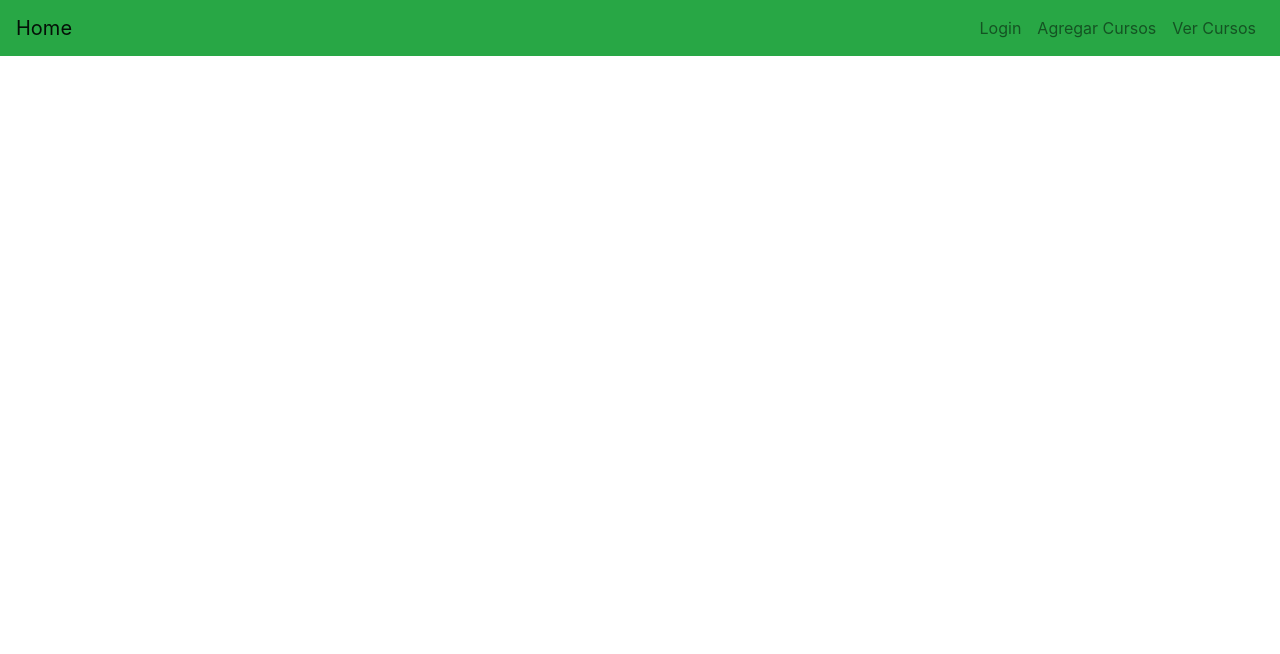
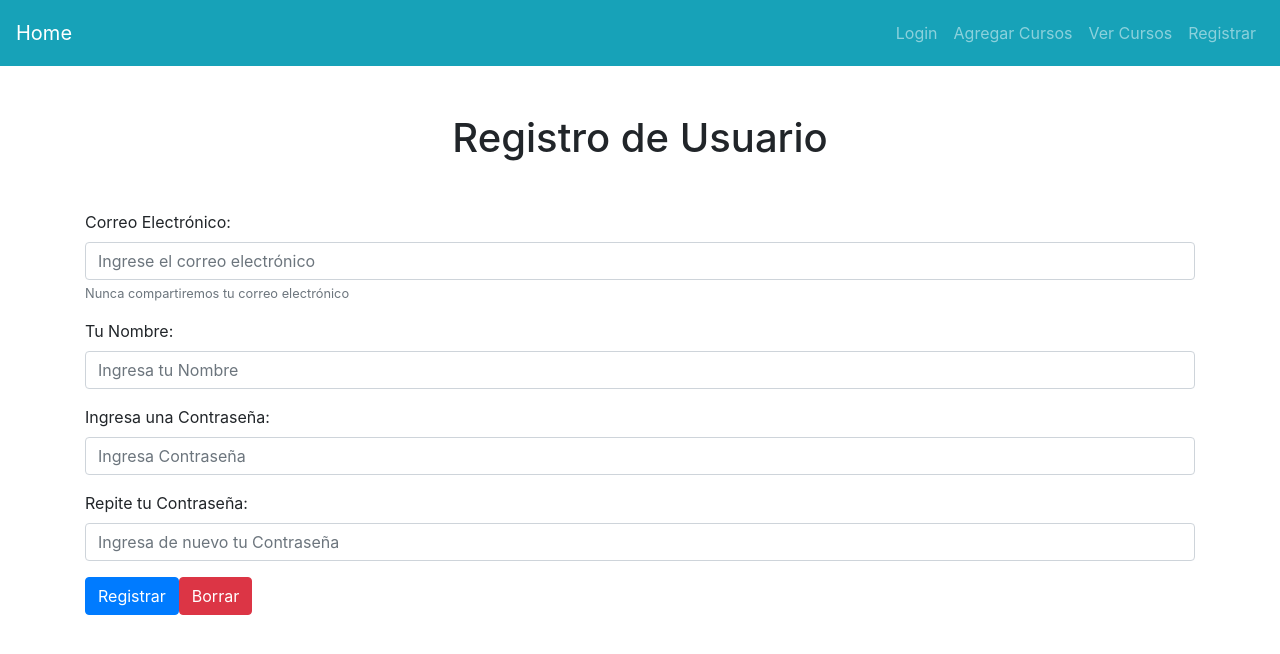
Before and after one commit to JuanDuran85/Martes_AppTodo, a Vue app: page /registrar in a window 1280 px wide. Shown: the top 654 px of the page. Built offline with nearby package versions, Linux system fonts and the light colour scheme.

Commit message:
agregando registro

```diff
--- a/src/components/Navegacion.vue
+++ b/src/components/Navegacion.vue
@@ -1,24 +1,28 @@
 <template>
   <div>
-    <nav class="navbar navbar-expand-lg navbar-light bg-success">
-        <router-link class="navbar-brand" to="/">Home</router-link>
-        <button class="navbar-toggler" type="button" data-toggle="collapse" data-target="#navbarNav" aria-controls="navbarNav" aria-expanded="false" aria-label="Toggle navigation">
-            <span class="navbar-toggler-icon"></span>
-        </button>
-        <div class="collapse navbar-collapse" id="navbarNav">
-            <ul class="navbar-nav ml-auto">
-                <li class="nav-item">
+    <b-navbar toggleable="lg" type="dark" variant="info">
+        <b-navbar-brand>
+            <router-link class="navbar-brand" to="/">Home</router-link>
+        </b-navbar-brand>
+        <b-navbar-toggle target="nav-collapse"></b-navbar-toggle>
+        <b-collapse id="nav-collapse" is-nav>
+        <!-- Right aligned nav items -->
+            <b-navbar-nav class="ml-auto">
+                <b-nav-form>
                     <router-link class="nav-link" to="/login">Login</router-link>
-                </li>
-                <li class="nav-item">
+                </b-nav-form>
+                <b-nav-form>
                     <router-link class="nav-link" to="/agregar">Agregar Cursos</router-link>
-                </li>
-                <li class="nav-item">
+                </b-nav-form>
+                <b-nav-form>
                     <router-link class="nav-link" to="/ver">Ver Cursos</router-link>
-                </li>
-            </ul>
-        </div>
-    </nav>
+                </b-nav-form>
+                <b-nav-form>
+                    <router-link class="nav-link" to="/registrar">Registrar</router-link>
+                </b-nav-form>
+            </b-navbar-nav>
+        </b-collapse>
+    </b-navbar>
   </div>
 </template>
 
--- a/src/router/router.js
+++ b/src/router/router.js
@@ -8,7 +8,8 @@ Vue.use(VueRouter)
   {
     path: '/',
     name: 'Home',
-    component: Home
+    component: Home,
+    alias:['/Inicio','/inicio']
   },
   {
     path: '/login',
@@ -24,6 +25,16 @@ Vue.use(VueRouter)
     path: '/ver',
     name: 'Ver',
     component: () => import('../views/Ver.vue')
+  },
+  {
+    path: '/registrar',
+    name: 'Registrar',
+    component: () => import('../views/Registro.vue'),
+    alias: ['/registro','/crearcuenta','/cuenta','/crear']
+  },
+  {
+    path: '*',
+    redirect: '/login'
   }
 ]
 
--- /dev/null
+++ b/src/views/Registro.vue
@@ -0,0 +1,48 @@
+<template>
+  <div>
+    <h1 class="text-center my-5">Registro de Usuario</h1>
+
+    <b-form @submit.prevent="onSubmit" @reset="onReset">
+
+    <!-- correo -->
+      <b-form-group id="input-group-1" label="Correo Electrónico:" label-for="input-1" description="Nunca compartiremos tu correo electrónico">
+        <b-form-input id="input-1" v-model="email" type="email" required placeholder="Ingrese el correo electrónico"></b-form-input>
+      </b-form-group>
+
+    <!-- nombre -->
+      <b-form-group id="input-group-2" label="Tu Nombre:" label-for="input-2">
+        <b-form-input id="input-2" v-model="name" type="text" required placeholder="Ingresa tu Nombre"></b-form-input>
+      </b-form-group>
+
+    <!-- claves -->
+      <b-form-group id="input-group-2" label="Ingresa una Contraseña:" label-for="input-2">
+        <b-form-input id="input-2" v-model="passA" type="password" required placeholder="Ingresa Contraseña"></b-form-input>
+      </b-form-group>
+      <b-form-group id="input-group-2" label="Repite tu Contraseña:" label-for="input-2">
+        <b-form-input id="input-2" v-model="passB" type="password" required placeholder="Ingresa de nuevo tu Contraseña"></b-form-input>
+      </b-form-group>
+
+    <!-- botones -->
+      <b-button type="submit" variant="primary">Registrar</b-button>
+      <b-button type="reset" variant="danger">Borrar</b-button>
+    </b-form>
+  </div>
+</template>
+
+<script>
+export default {
+    name: 'Registro',
+    data() {
+        return {
+            email: '',
+            passA: '',
+            passB: '',
+            name: ''
+        }
+    },
+}
+</script>
+
+<style>
+
+</style>
```
